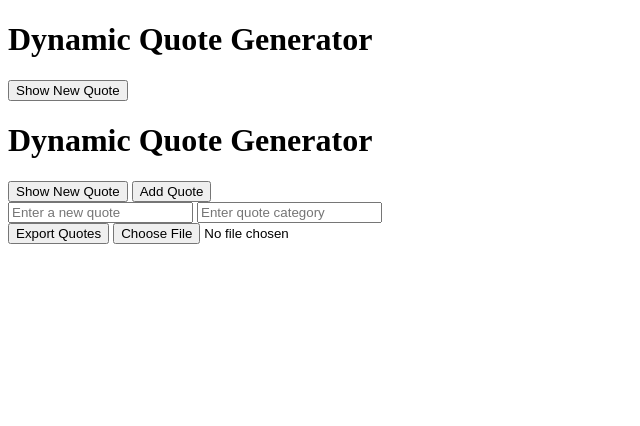
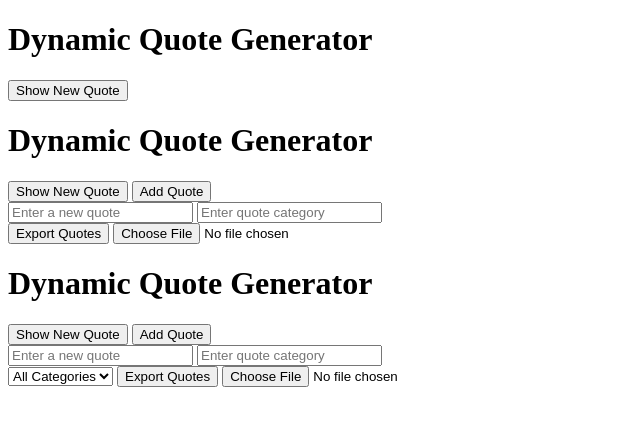
Before and after one commit to tomzzy1234567/alx_fe_javascript, a plain HTML site: page dom-manipulation/index.html in a window 1280 px wide. Shown: the whole page, without its empty margins (0-640 px from the left). Drawn offline with Linux system fonts and the light colour scheme.

Commit message:
Update index.html

```diff
--- a/dom-manipulation/index.html
+++ b/dom-manipulation/index.html
@@ -35,3 +35,30 @@
   <script src="script.js"></script>
 </body>
 </html>
+
+
+<!DOCTYPE html>
+<html lang="en">
+<head>
+  <meta charset="UTF-8">
+  <meta name="viewport" content="width=device-width, initial-scale=1.0">
+  <title>Dynamic Quote Generator</title>
+</head>
+<body>
+  <h1>Dynamic Quote Generator</h1>
+  <div id="quoteDisplay"></div>
+  <button id="newQuote">Show New Quote</button>
+  <button id="addQuoteButton">Add Quote</button>
+  <div>
+    <input id="newQuoteText" type="text" placeholder="Enter a new quote" />
+    <input id="newQuoteCategory" type="text" placeholder="Enter quote category" />
+  </div>
+  <select id="categoryFilter" onchange="filterQuotes()">
+    <option value="all">All Categories</option>
+
+  </select>
+  <button id="exportToJsonFileButton">Export Quotes</button>
+  <input type="file" id="importFile" accept=".json" />
+  <script src="script.js"></script>
+</body>
+</html>
```
